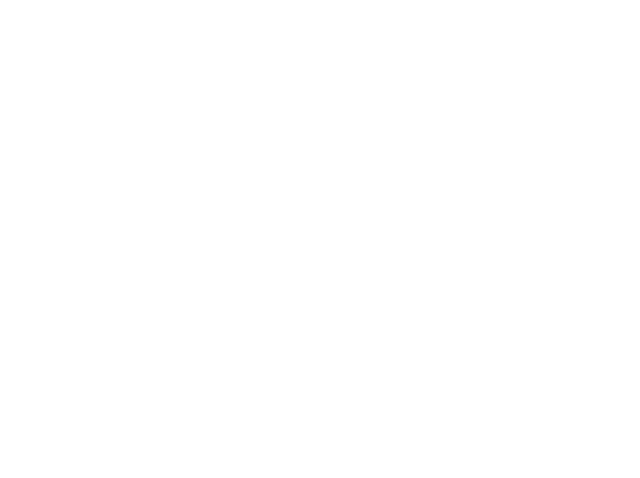
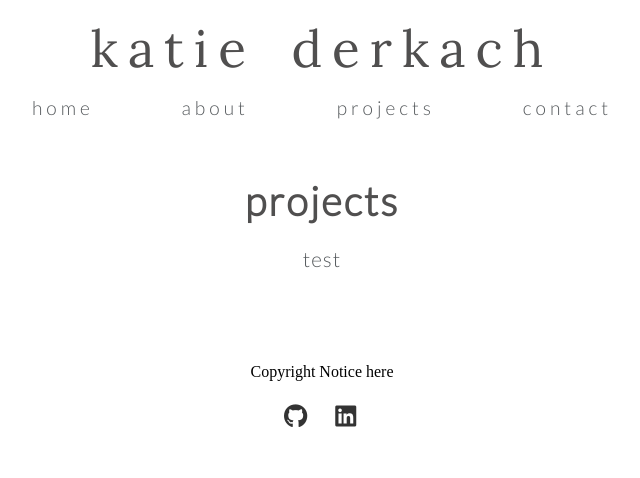
Before and after one commit to katie-dev/kd-portfolio, a plain HTML site: page projects.html in a window 1280 px wide. Shown: the whole page, without its empty margins (318-958 px from the left). Drawn offline with Linux system fonts and the light colour scheme.

Commit message:
added styles to main divs in contact and projects

```diff
--- a/contact.html
+++ b/contact.html
@@ -0,0 +1,45 @@
+<!DOCTYPE html>
+<html lang="en">
+<head>
+    <meta charset="UTF-8">
+    <meta name="viewport" content="width=device-width, initial-scale=1.0">
+    <link rel="stylesheet" href="./style.css">
+    <link rel="preconnect" href="https://fonts.googleapis.com">
+    <link rel="preconnect" href="https://fonts.gstatic.com" crossorigin>
+    <link href="https://fonts.googleapis.com/css2?family=Lora:ital@0;1&display=swap" rel="stylesheet">
+    <link rel="preconnect" href="https://fonts.googleapis.com">
+    <link rel="preconnect" href="https://fonts.gstatic.com" crossorigin>
+    <link href="https://fonts.googleapis.com/css2?family=Lato:ital,wght@0,100;0,300;1,100;1,300&display=swap" rel="stylesheet">
+    <script src="https://kit.fontawesome.com/1e516e108a.js" crossorigin="anonymous"></script>
+    <title>About Me</title>
+</head>
+<body>
+    <header>
+        <h1>katie derkach</h1>
+    </header>
+
+    <nav>
+        <a href="./index.html" id="home-btn">home</a>
+        <a href="./about.html">about</a>
+        <a href="./projects.html">projects</a>
+        <a href="#">contact</a>
+    </nav>
+    <section>
+        <div id="contact">
+            <h2 class="text-title">contact</h2>
+            <p class="main-text"> test </p>
+        </div>
+    </section>
+    <footer>
+        <p>Copyright Notice here</p>
+        <div class="social-links">
+            <a href="https://github.com/katie-dev" target="_blank" rel="noopener noreferrer">
+                <i class="fab fa-github"></i>
+            </a>
+            <a href="https://www.linkedin.com/in/katie-derkach-308647b8" target="_blank" rel="noopener noreferrer">
+                <i class="fab fa-linkedin"></i>
+            </a>
+        </div>
+    </footer>
+</body>
+</html>
--- a/projects.html
+++ b/projects.html
@@ -0,0 +1,45 @@
+<!DOCTYPE html>
+<html lang="en">
+<head>
+    <meta charset="UTF-8">
+    <meta name="viewport" content="width=device-width, initial-scale=1.0">
+    <link rel="stylesheet" href="./style.css">
+    <link rel="preconnect" href="https://fonts.googleapis.com">
+    <link rel="preconnect" href="https://fonts.gstatic.com" crossorigin>
+    <link href="https://fonts.googleapis.com/css2?family=Lora:ital@0;1&display=swap" rel="stylesheet">
+    <link rel="preconnect" href="https://fonts.googleapis.com">
+    <link rel="preconnect" href="https://fonts.gstatic.com" crossorigin>
+    <link href="https://fonts.googleapis.com/css2?family=Lato:ital,wght@0,100;0,300;1,100;1,300&display=swap" rel="stylesheet">
+    <script src="https://kit.fontawesome.com/1e516e108a.js" crossorigin="anonymous"></script>
+    <title>Projects</title>
+</head>
+<body>
+    <header>
+        <h1>katie derkach</h1>
+    </header>
+
+    <nav>
+        <a href="./index.html" id="home-btn">home</a>
+        <a href="./about.html">about</a>
+        <a href="#">projects</a>
+        <a href="./contact.html">contact</a>
+    </nav>
+    <section>
+        <div id="projects">
+            <h2 class="text-title">projects</h2>
+            <p class="main-text"> test </p>
+        </div>
+    </section>
+    <footer>
+        <p>Copyright Notice here</p>
+        <div class="social-links">
+            <a href="https://github.com/katie-dev" target="_blank" rel="noopener noreferrer">
+                <i class="fab fa-github"></i>
+            </a>
+            <a href="https://www.linkedin.com/in/katie-derkach-308647b8" target="_blank" rel="noopener noreferrer">
+                <i class="fab fa-linkedin"></i>
+            </a>
+        </div>
+    </footer>
+</body>
+</html>
--- a/style.css
+++ b/style.css
@@ -61,6 +61,7 @@ a:hover {
 }
 
 .text-title {
+    font-family: 'Lato', sans-serif;
     color:rgb(80, 79, 79);
     font-size: 2.5rem;
     letter-spacing: 2px;
@@ -68,6 +69,7 @@ a:hover {
 }
 
 .main-text {
+    font-family: 'Lato', sans-serif;
     color: rgb(86, 90, 93);
     font-size: 1.3rem;
     letter-spacing: 1px;
@@ -96,12 +98,25 @@ footer {
     text-align: center;
 }
 
-/*ABOUT PAGE containers*/
+/*About Page containers*/
 
 #about-me {
-    font-family: 'Lato', sans-serif;
-    font-weight: 300;
     flex: 1;
     padding: 10px;
     text-align: center;
 }
+
+/*Projects Page containers*/
+
+#projects {
+    flex: 1;
+    padding: 10px;
+    text-align: center;
+}
+
+/*Contact Page containers*/
+#contact {
+    flex: 1;
+    padding: 10px;
+    text-align: center;
+}
```
